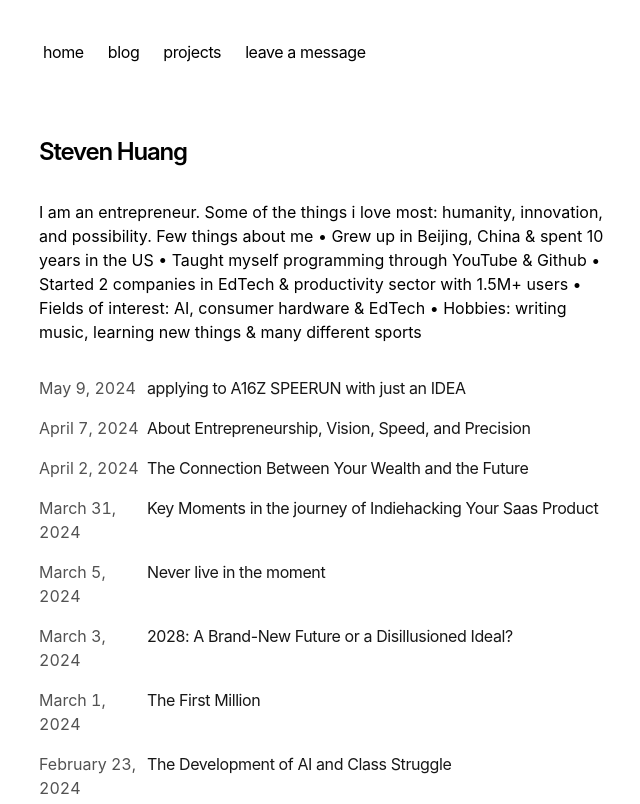
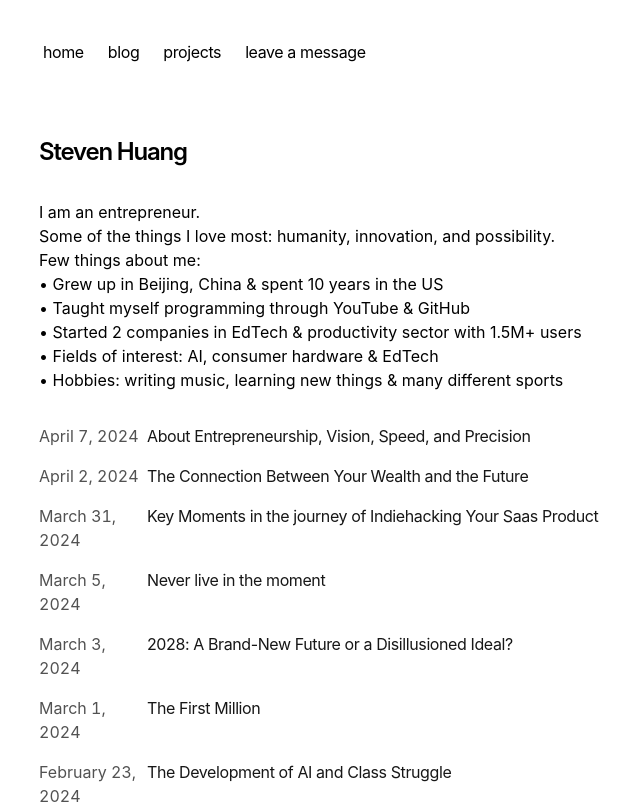
Before and after one commit to StevenHHB/blog, a Next.js app: page / in a window 1280 px wide. Shown: the top 804 px of the page, without its empty margins (313-953 px from the left). Built offline with nearby package versions, Linux system fonts and the light colour scheme.

Commit message:
update project data, delete a16z post, and update intro spacing

```diff
--- a/app/blog/posts/applying-to-a16z-speedrun-with-just-an-idea.mdx
+++ /dev/null
@@ -1,49 +0,0 @@
----
-title: 'applying to A16Z SPEERUN with just an IDEA'
-publishedAt: '2024-05-09'
-summary: 'The story of how I aplied to A16Z SPEEDRUN with just an IDEA'
----
-
-# The Audacious Leap: Applying to A16Z SPEEDRUN with Just an Idea
-
-I've been building softwares in different industries the Chinese market for a couple of years. Starting with an AI-driven Learning Management System (LMS) in the edtech sector thatscaled to over **1m+** users, I then went into social networking industry to develope a unique AI social network. Designed to forge instant, meaningful connections among users, we launched in China and gathered a user base of **500k+**, with about **2B+** daily token consumption.
-
-Howeever,the challenges of fundraising in the Chinese market for non strong-profit-generating businesses led us to pivot towards the U.S. market. With little more than a concept for the American audience, we were essentially starting anew—a daunting yet exhilarating prospect.
-
-## Andrew Chen's Tweet
-
-The journey took an unexpected turn when I came across a tweet from Andrew Chen about the A16Z SPEEDRUN program. Intrigued by the opportunity to accelerate our growth under the mentorship of one of the leading venture firms, I applied. The application process was surprisingly straightforward, taking just ten minutes to complete.
-
-## The Interview Invitation
-
-Weeks later, as we were deep in the throes of preparing for our U.S. launch, a surprising email arrived: an invitation to interview with A16Z SPEEDRUN. This news was both shocking and invigorating. It validated our belief in our product's potential and propelled us into high gear.
-
-![Speedrun Interview Invite](../../assets/images/speedrun_invite.png)
-
-## The Preparation
-
-With the interview scheduled for the following week, we had a scant two days to prepare amid our other launch activities. We concentrated on crafting a compelling narrative around our product's unique value proposition, technological innovation, and market potential. Despite the time constraints, we honed our presentation to be clear and impactful.
-
-![Speedrun Interview](../../assets/images/speedrun_interview.png)
-
-## The Interview Experience
-
-The interview itself was brisk but comprehensive. We managed to convey our vision and the scalability of our idea without being frequently interrupted, allowing for a seamless presentation of our thoughts and plans.
-
-## Constructive Feedback
-
-The feedback from the SPEEDRUN team was straightforward and insightful. They recognized the innovation and potential of our platform but noted that our venture was still too early in its lifecycle for their program. They advised us to return with more substantial proof of concept and market traction.
-
-This feedback, while initially disappointing, provided us with clear direction for our next steps. It highlighted the importance of demonstrating market validation and the ability to execute on our vision.
-
-## Lessons Learned and Next Steps
-
-The SPEEDRUN application process was a profound learning experience. It reinforced the necessity of pairing innovative ideas with solid evidence of market demand. With our U.S. launch underway and early traction indicators looking promising, we are better positioned for future opportunities.
-
-We plan to reapply for the next cycle of SPEEDRUN, confident in our enhanced proposal that not only showcases our innovative idea but also the proof of its viability in the market.
-
-## Conclusion: Forward with Resilience
-
-To my fellow entrepreneurs, remember that each setback is a stepping stone towards your ultimate goal. Stay adaptable, learn from feedback, and continue to push the boundaries of innovation.
-
-For continuous updates on our journey and more insights into the tech startup landscape, follow me on [my blog](www.stevenhhb.com).
--- a/app/components/projects.tsx
+++ b/app/components/projects.tsx
@@ -1,11 +1,6 @@
 import Link from 'next/link'
 
 const projects = [
-    {
-        title: 'KeoPlus',
-        description: 'ALl-in-one smart EdTech tool for teachers and students.',
-        link: 'https://keo.plus',
-    },
     {
         title: 'KeoPlus',
         description: 'All-in-one smart EdTech tool for teachers and students.',
--- a/app/page.tsx
+++ b/app/page.tsx
@@ -1,4 +1,4 @@
-import { BlogPosts } from 'app/components/posts'
+import { BlogPosts } from 'app/components/posts';
 
 export default function Page() {
   return (
@@ -6,19 +6,19 @@ export default function Page() {
       <h1 className="mb-8 text-2xl font-semibold tracking-tighter">
         Steven Huang
       </h1>
-      <p className="mb-4">
-        {`I am an entrepreneur. \n
-        Some of the things i love most: humanity, innovation, and possibility. \n
-        Few things about me \n
-        • Grew up in Beijing, China & spent 10 years in the US\n
-        • Taught myself programming through YouTube & Github\n
-        • Started 2 companies in EdTech & productivity sector with 1.5M+ users\n
-        • Fields of interest: AI, consumer hardware & EdTech\n
+      <p className="mb-4 whitespace-pre-line">
+        {`I am an entrepreneur.
+        Some of the things I love most: humanity, innovation, and possibility.
+        Few things about me:
+        • Grew up in Beijing, China & spent 10 years in the US
+        • Taught myself programming through YouTube & GitHub
+        • Started 2 companies in EdTech & productivity sector with 1.5M+ users
+        • Fields of interest: AI, consumer hardware & EdTech
         • Hobbies: writing music, learning new things & many different sports`}
       </p>
       <div className="my-8">
         <BlogPosts />
       </div>
     </section>
-  )
+  );
 }
```
